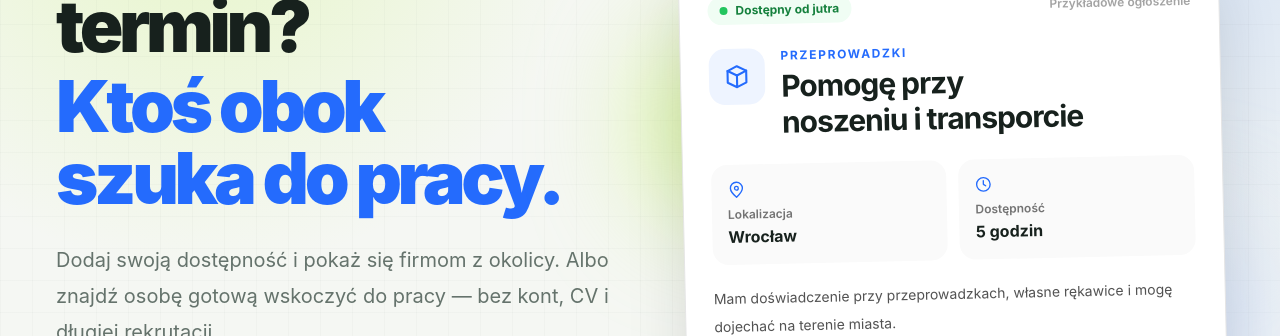
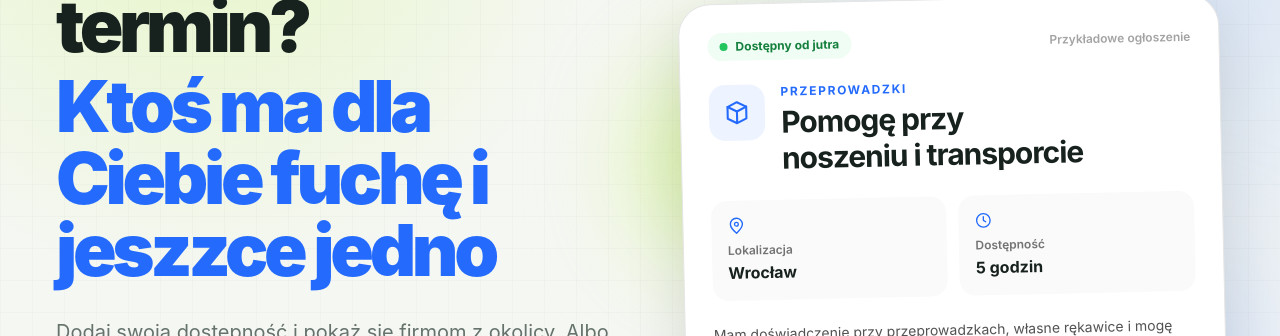
Before and after one commit to TruLab2025/fucha, a Next.js app: page / in a window 1280 px wide. Shown: the part 305-641 px from the top of the page. Built offline with nearby package versions, Linux system fonts and the light colour scheme; no server answers; the database is empty.

Commit message:
Update homepage hero copy

```diff
--- a/components/HeroSection.tsx
+++ b/components/HeroSection.tsx
@@ -15,7 +15,7 @@ export default function HeroSection() {
           </span>
           <h1 className="mt-6 text-[2.75rem] font-black leading-[0.98] tracking-[-0.06em] sm:text-6xl lg:text-7xl">
             Masz wolny termin?
-            <span className="mt-2 block text-primary">Ktoś obok szuka do pracy.</span>
+            <span className="mt-2 block text-primary">Ktoś ma dla Ciebie fuchę i jeszzce jedno</span>
           </h1>
           <p className="mt-7 max-w-xl text-lg leading-8 text-muted sm:text-xl sm:leading-9">
             Dodaj swoją dostępność i pokaż się firmom z okolicy. Albo znajdź osobę gotową wskoczyć do pracy — bez kont, CV i długiej rekrutacji.
```
